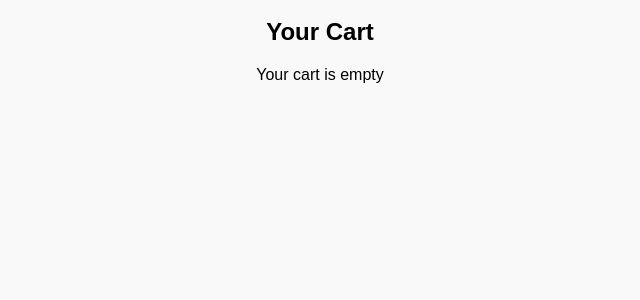
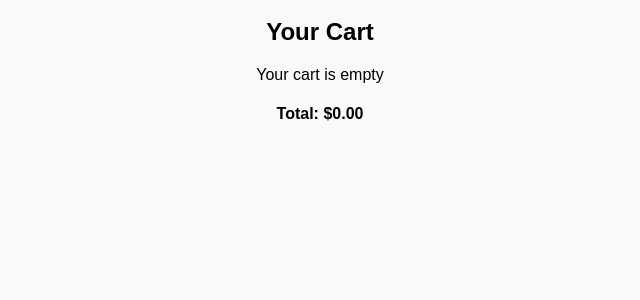
Before and after one commit to GodlyAdmin/CSC2_Flask_Practise, a Flask app: page / in a window 1280 px wide. Shown: the part 215-515 px from the top of the page, without its empty margins (320-960 px from the left). Run offline with Flask 3, Linux system fonts and the light colour scheme.

Commit message:
added delete option for cart items with a flash text to display which item has been deleted, AND added the total cart price

```diff
--- a/app.py
+++ b/app.py
@@ -12,7 +12,13 @@ def index():
     flowers = load_data()
     addons = load_addons()
     cart = session.get('cart', {})
-    return render_template('index.html', flowers=flowers, addons=addons, cart=cart)
+    total = calculate_total(cart)
+    return render_template('index.html', flowers=flowers, addons=addons, cart=cart, total=total)
+
+# Calculate total cost based on cart contents and selected addons
+def calculate_total(cart) :
+    total = sum(item['price'] * item['quantity'] for item in cart. values())
+    return total
 
 def load_data():
     with open('data/flowers.json') as file:
@@ -36,17 +42,39 @@ def checkout():
 def order_history():
     return render_template('order_history.html')
 
+@app.route("/remove_from_cart")
+def remove_from_cart():
+
+    item = request.args.get('item')
+
+    cart = session.get('cart', {})
+
+    if item in cart:
+
+        cart[item]['quantity'] -= 1
+
+        flash(f"1 {item} removed from cart.")
+
+        if cart[item]['quantity'] <= 0:
+            del cart[item]
+
+        session['cart'] = cart
+        session.modified = True
+
+    return redirect(url_for('index1'))
 @app.route('/index1')
 def index1():
     flowers = load_data()
     addons = load_addons()
     cart = session.get('cart', {})
+    total = calculate_total(cart)
 
     return render_template(
         'index1.html',
         flowers=flowers,
         addons=addons,
-        cart=cart
+        cart=cart,
+        total=total
     )
 
 # Add selected flower to the shopping cart
--- a/templates/Index.html
+++ b/templates/Index.html
@@ -51,11 +51,13 @@
                 <li>{{ item }}: {{'%.2f' % details['quantity'] }} x
                                                 ${{ details['price'] }}
                     = ${{ details['quantity'] * details['price'] }}
+                    <a href="{{url_for('remove_from_cart', item=item) }}">[Remove]</a>
                 </li>
             {% endfor %}
         </ul>
     {% else %}
         <p>Your cart is empty</p>
     {% endif %}
+    <h4>Total: ${{ '%.2f' % total }}</h4>
 </body>
 </html>
```
Also changed, not shown: templates/Index1.html (+5 -3 lines).
